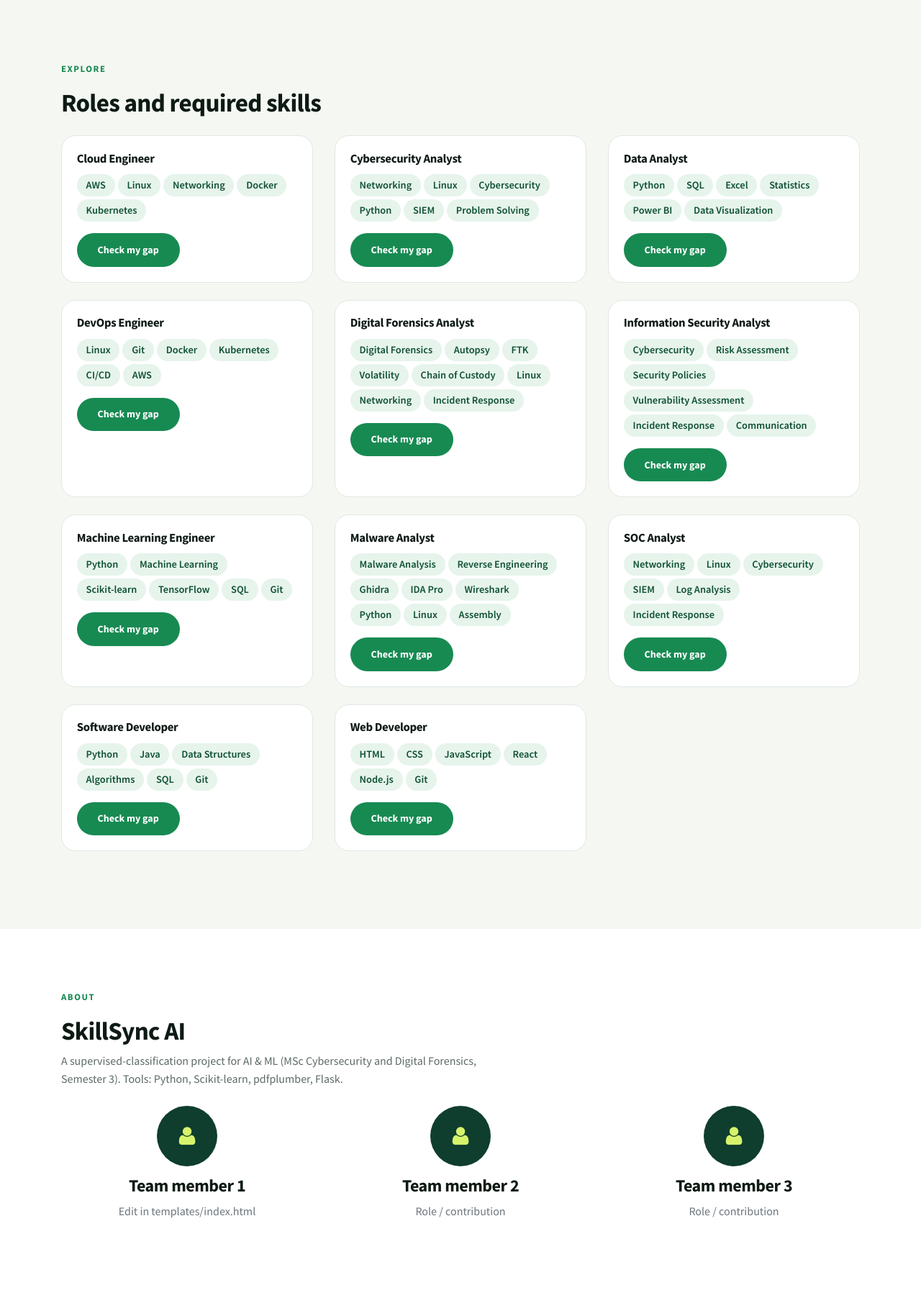
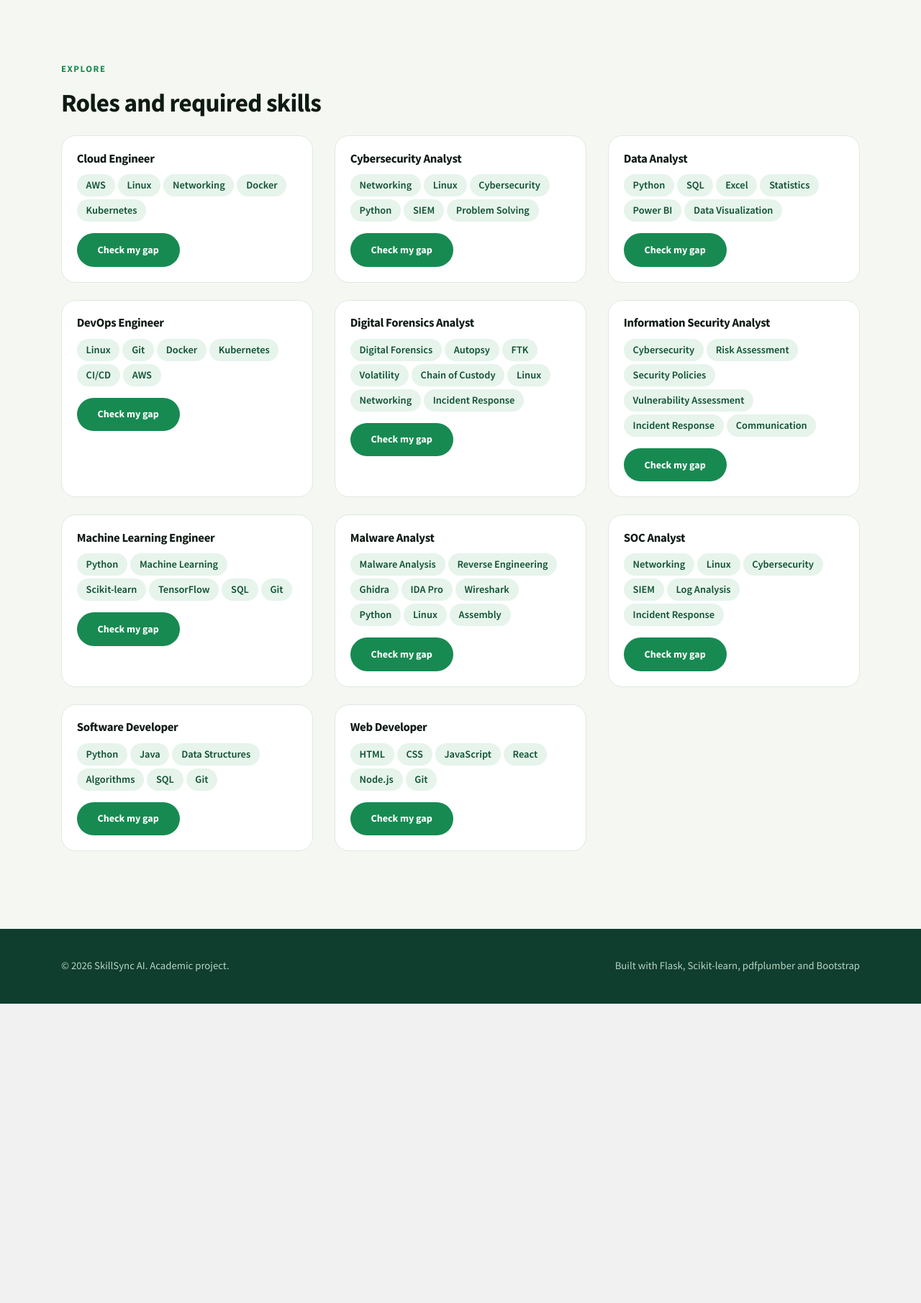
Before and after one commit to kv0011/skillsync-ai, a Flask app: page / in a window 1280 px wide. Shown: the part 2123-3934 px from the top of the page at 72% size. After the commit the page ends 3518 px from the top, so only its background shows below. Run offline with Flask 3, Linux system fonts and the light colour scheme; some libraries are stand-ins or nearby versions.

Commit message:
Update index.html

```diff
--- a/templates/index.html
+++ b/templates/index.html
@@ -19,7 +19,6 @@
    <li class="nav-item"><a class="nav-link" href="#how">How it works</a></li>
    <li class="nav-item"><a class="nav-link" href="#analyzer">Analyzer</a></li>
    <li class="nav-item"><a class="nav-link" href="#roles">Roles</a></li>
-   <li class="nav-item"><a class="nav-link" href="#about">About</a></li>
    <li class="nav-item"><a class="btn btn-brand btn-sm nav-cta" href="#analyzer">Analyze resume</a></li>
   </ul></div>
  </div>
@@ -81,16 +80,6 @@
  <div class="row mt-4" id="roleGrid"></div>
 </div></section>
 
-<section id="about"><div class="container">
- <p class="eyebrow">About</p><h2 class="sec-title">SkillSync AI</h2>
- <p class="sec-sub">A supervised-classification project for AI &amp; ML (MSc Cybersecurity and Digital Forensics, Semester 3). Tools: Python, Scikit-learn, pdfplumber, Flask.</p>
- <div class="row mt-4 team">
-  <div class="col-md-4 mb-3"><div class="avatar"><i class="fa fa-user"></i></div><h4>Team member 1</h4><p class="text-muted">Edit in templates/index.html</p></div>
-  <div class="col-md-4 mb-3"><div class="avatar"><i class="fa fa-user"></i></div><h4>Team member 2</h4><p class="text-muted">Role / contribution</p></div>
-  <div class="col-md-4 mb-3"><div class="avatar"><i class="fa fa-user"></i></div><h4>Team member 3</h4><p class="text-muted">Role / contribution</p></div>
- </div>
-</div></section>
-
 <footer><div class="container d-md-flex justify-content-between">
  <span>&copy; 2026 SkillSync AI. Academic project.</span>
  <span>Built with Flask, Scikit-learn, pdfplumber and Bootstrap</span>
```
